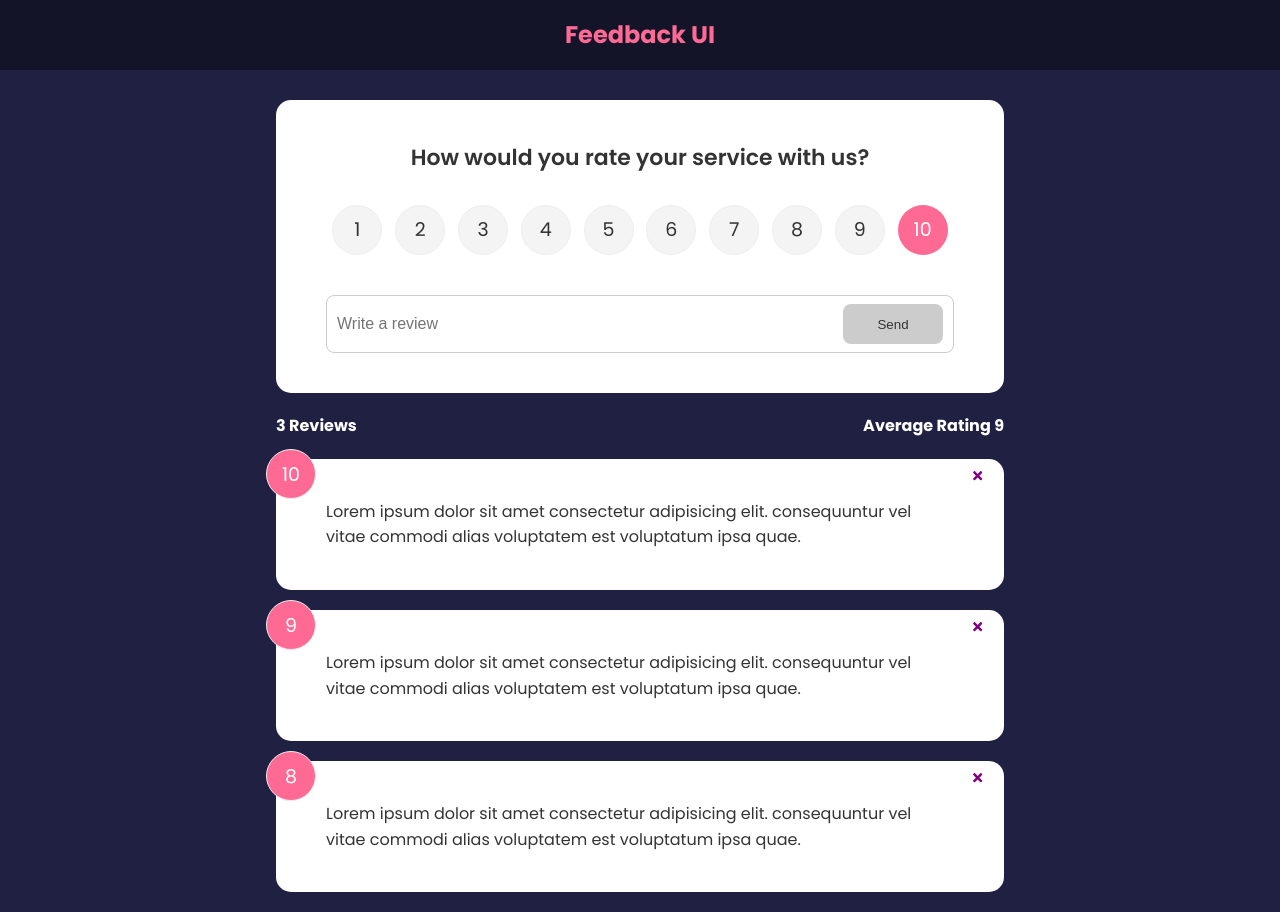
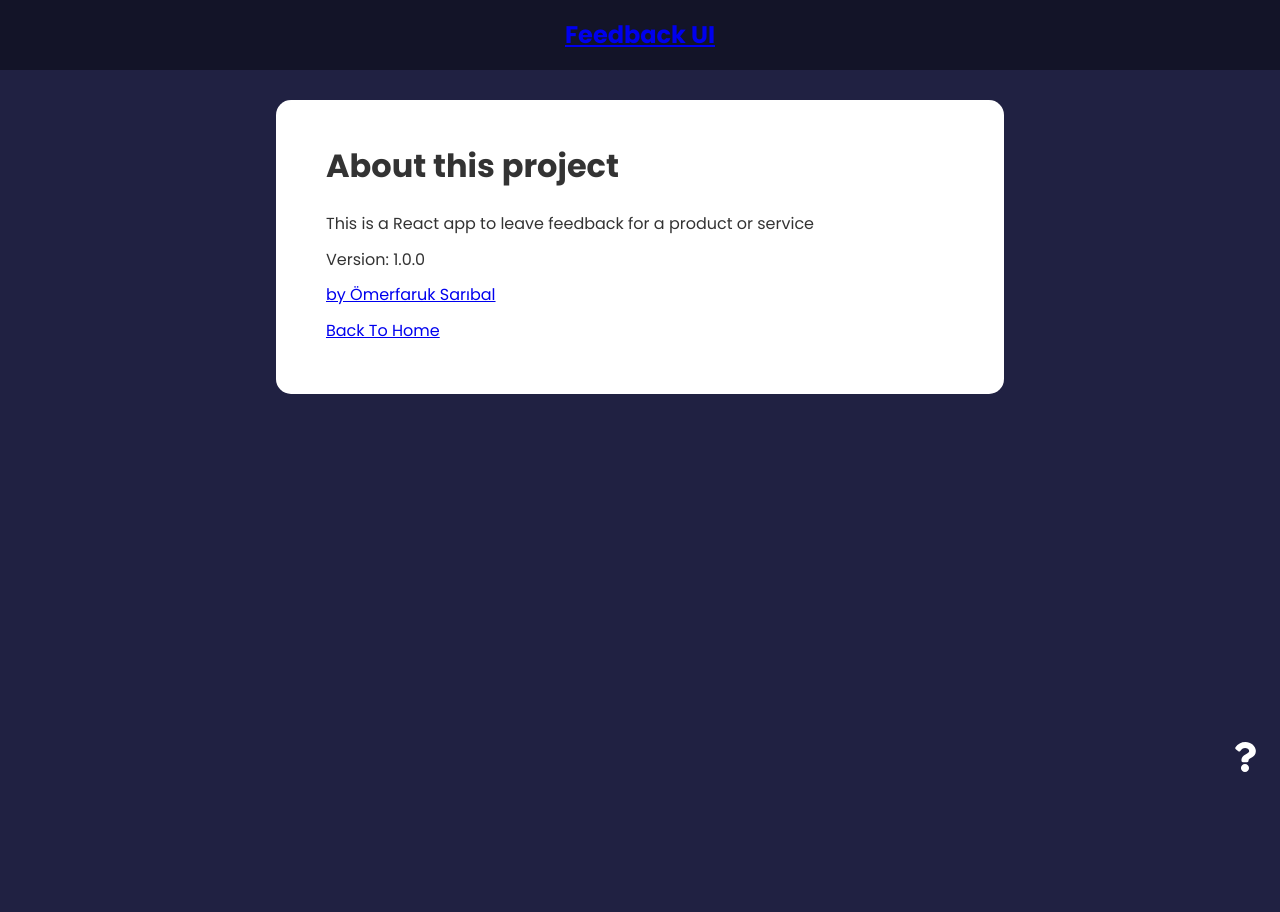
Before and after one commit to omerfaruksaribal/Feedback-App, a React (Create React App) app: page /about in a window 1280 px wide. After the commit the page ends 800 px from the top, so only its background shows below. Built offline with nearby package versions, Linux system fonts and the light colour scheme.

Commit message:
Project is done Version: 1.0.0

```diff
--- a/package.json
+++ b/package.json
@@ -9,6 +9,7 @@
     "react": "^18.3.1",
     "react-dom": "^18.3.1",
     "react-icons": "^5.2.1",
+    "react-router-dom": "^6.24.1",
     "react-scripts": "5.0.1",
     "uuid": "^10.0.0",
     "web-vitals": "^2.1.4"
--- a/src/App.js
+++ b/src/App.js
@@ -1,11 +1,15 @@
 import React  from "react"
 import { v4 as uuidv4 } from 'uuid'
+import { BrowserRouter as Router, Route, Routes } from "react-router-dom"
 import { useState } from "react"
 import Header from "./components/Header"
 import FeedbackList from "./components/FeedbackList"
 import FeedbackStats from "./components/FeedbackStats"
 import FeedbackData from "./data/FeedbackData"
 import FeedbackForm from "./components/FeedbackForm"
+import AboutPage from "./pages/AboutPage"
+import AboutIconLink from "./components/AboutIconLink"
+
 
 
 function App() {
@@ -24,14 +28,25 @@
     }
 
     return (
-    <>
+    <Router>
         <Header />
         <div className="container">
-            <FeedbackForm handleAdd={addFeedback} />
-            <FeedbackStats feedback = {feedback} />
-            <FeedbackList feedback = {feedback} handleDelete={ deleteFeedback } />
+            <Routes>
+                <Route exact path="/" element={
+                    <>
+                        <FeedbackForm handleAdd={addFeedback} />
+                        <FeedbackStats feedback = {feedback} />
+                        <FeedbackList feedback = {feedback} handleDelete={ deleteFeedback } />
+                    </>
+                }>
+
+                </Route>
+                <Route path="/about" element={<AboutPage />}/>
+            </Routes>
+
+            <AboutIconLink />
         </div>
-     </>
+     </Router>
     )
 }
 
--- /dev/null
+++ b/src/components/AboutIconLink.jsx
@@ -0,0 +1,19 @@
+import React from 'react'
+import {FaQuestion} from 'react-icons/fa'
+import { Link } from 'react-router-dom'
+
+
+function AboutIconLink() {
+  return (
+    <div className='about-link'>
+        <Link to={{
+            pathname: '/about',
+            }}>
+            <FaQuestion size={30}/>
+        </Link>
+
+    </div>
+  )
+}
+
+export default AboutIconLink
--- a/src/components/Header.jsx
+++ b/src/components/Header.jsx
@@ -1,5 +1,6 @@
 import React from 'react'
 import PropTypes from 'prop-types'
+import {Link} from 'react-router-dom'
 
 function Header({ text, bgColor, textColor }) {
 
@@ -11,7 +12,9 @@
     return (
         <header style={headerStyles}>
             <div className="container">
-                <h2>{text}</h2>
+                <h2>
+                    <Link to="/" >{text}</Link>
+                </h2>
             </div>
         </header>
   )
@@ -21,6 +24,7 @@
     text: 'Feedback UI',
     bgColor: 'rgba(0,0,0,0.4)',
     textColor: '#ff6a95',
+
 }
 
 Header.propTypes = {
--- a/src/index.css
+++ b/src/index.css
@@ -11,7 +11,6 @@
   padding: 0;
 
 }
-
 
 
 body {
--- /dev/null
+++ b/src/pages/AboutPage.jsx
@@ -0,0 +1,24 @@
+import React from 'react'
+import Card from '../components/shared/Card'
+import { Link } from 'react-router-dom'
+
+function AboutPage() {
+  return (
+    <Card>
+        <div className="about">
+            <h1>About this project</h1>
+            <p>This is a React app to leave feedback for a product or service</p>
+            <p>Version: 1.0.0</p>
+            <p>
+                <Link to='https://www.linkedin.com/in/ömerfaruk-sarıbal-49a233256/' >by Ömerfaruk Sarıbal</Link>
+            </p>
+
+            <p>
+                <Link to="/">Back To Home</Link>
+            </p>
+        </div>
+    </Card>
+  )
+}
+
+export default AboutPage
```
Also changed, not shown: 1 other file (tests, documents, lock files or other folders).
